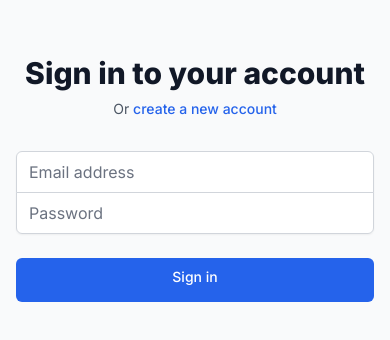
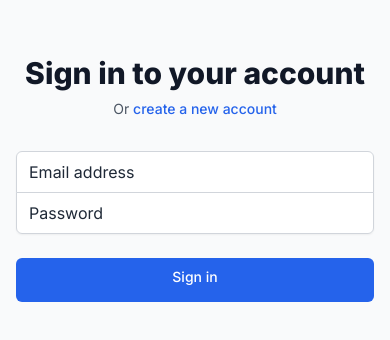
Before and after one commit to sagarlamani/daily-schedule-tracker, a Next.js app in the folder frontend/: page /auth/login in a window 390 px wide. Shown: the part 206-546 px from the top of the page. Built offline with nearby package versions, Linux system fonts and the light colour scheme.

Commit message:
Enhance form input styles for improved accessibility and consistency across task pages; update global styles to fix text color issues and ensure visibility in all states, including mobile-specific adjustments.

```diff
--- a/frontend/app/globals.css
+++ b/frontend/app/globals.css
@@ -73,3 +73,47 @@ body {
     box-shadow: 0 0 0 3px rgba(59, 130, 246, 0.1);
   }
 }
+
+/* Fix text color issues in form inputs */
+input, textarea, select {
+  color: #1f2937 !important; /* Dark gray text */
+  background-color: #ffffff !important; /* White background */
+  border: 1px solid #d1d5db !important; /* Ensure border is visible */
+}
+
+input::placeholder, textarea::placeholder {
+  color: #9ca3af !important; /* Light gray placeholder */
+}
+
+/* Ensure text is visible in all states */
+input:focus, textarea:focus, select:focus {
+  color: #1f2937 !important;
+  background-color: #ffffff !important;
+}
+
+/* Fix for iOS Safari */
+input[type="text"],
+input[type="email"],
+input[type="password"],
+input[type="number"],
+input[type="time"],
+textarea {
+  -webkit-text-fill-color: #1f2937 !important;
+  color: #1f2937 !important;
+}
+
+/* Additional mobile textarea fixes */
+@media (max-width: 768px) {
+  textarea {
+    color: #000000 !important;
+    background-color: #ffffff !important;
+    border: 2px solid #3b82f6 !important;
+    font-size: 16px !important;
+    line-height: 1.5 !important;
+  }
+
+  textarea:focus {
+    border-color: #1d4ed8 !important;
+    box-shadow: 0 0 0 3px rgba(59, 130, 246, 0.3) !important;
+  }
+}
--- a/frontend/app/tasks/edit/[id]/page.tsx
+++ b/frontend/app/tasks/edit/[id]/page.tsx
@@ -286,7 +286,7 @@ export default function EditTaskPage() {
                  id="title"
                  name="title"
                  required
-                className="w-full px-3 py-2 border border-gray-300 rounded-md focus:outline-none focus:ring-2 focus:ring-blue-500 focus:border-blue-500"
+                 className="w-full px-3 py-2 border border-gray-300 rounded-md focus:outline-none focus:ring-2 focus:ring-blue-500 focus:border-blue-500 text-gray-900 bg-white"
                  placeholder="Enter task title"
                  value={formData.title}
                  onChange={handleChange}
@@ -302,7 +302,7 @@ export default function EditTaskPage() {
                 id="description"
                 name="description"
                 rows={3}
-                className="w-full px-3 py-2 border border-gray-300 rounded-md focus:outline-none focus:ring-2 focus:ring-blue-500 focus:border-blue-500"
+                className="w-full px-3 py-2 border border-gray-300 rounded-md focus:outline-none focus:ring-2 focus:ring-blue-500 focus:border-blue-500 text-gray-900 bg-white"
                 placeholder="Enter task description (optional)"
                 value={formData.description}
                 onChange={handleChange}
--- a/frontend/app/tasks/new/page.tsx
+++ b/frontend/app/tasks/new/page.tsx
@@ -208,7 +208,7 @@ export default function NewTaskPage() {
                  id="title"
                  name="title"
                  required
-                className="w-full px-3 py-2 border border-gray-300 rounded-md focus:outline-none focus:ring-2 focus:ring-blue-500 focus:border-blue-500"
+                 className="w-full px-3 py-2 border border-gray-300 rounded-md focus:outline-none focus:ring-2 focus:ring-blue-500 focus:border-blue-500 text-gray-900 bg-white"
                  placeholder="Enter task title"
                  value={formData.title}
                  onChange={handleChange}
@@ -224,7 +224,7 @@ export default function NewTaskPage() {
                 id="description"
                 name="description"
                 rows={3}
-                className="w-full px-3 py-2 border border-gray-300 rounded-md focus:outline-none focus:ring-2 focus:ring-blue-500 focus:border-blue-500"
+                className="w-full px-3 py-2 border border-gray-300 rounded-md focus:outline-none focus:ring-2 focus:ring-blue-500 focus:border-blue-500 text-gray-900 bg-white"
                 placeholder="Enter task description (optional)"
                 value={formData.description}
                 onChange={handleChange}
```
Lines whose indentation alone changed are shown as unchanged.
